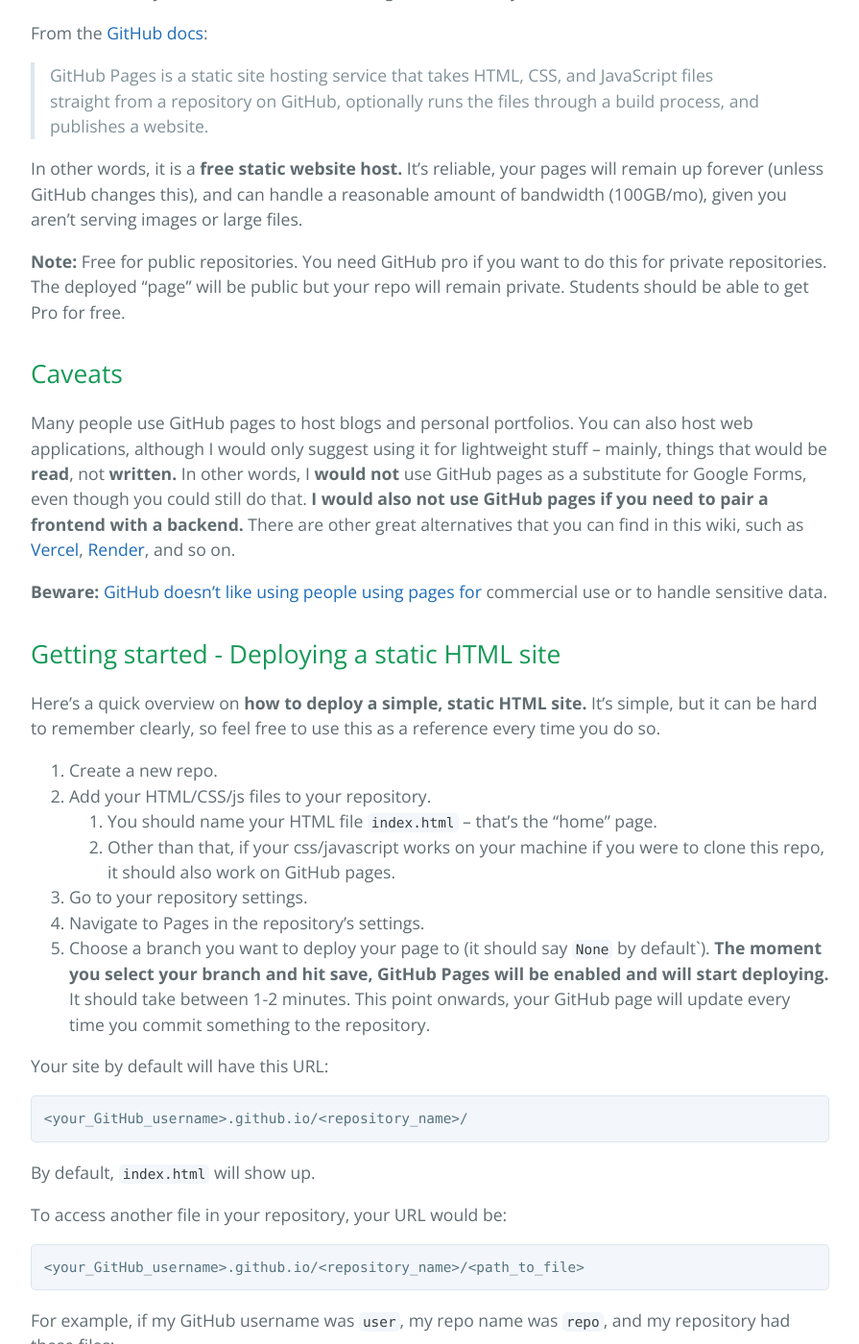
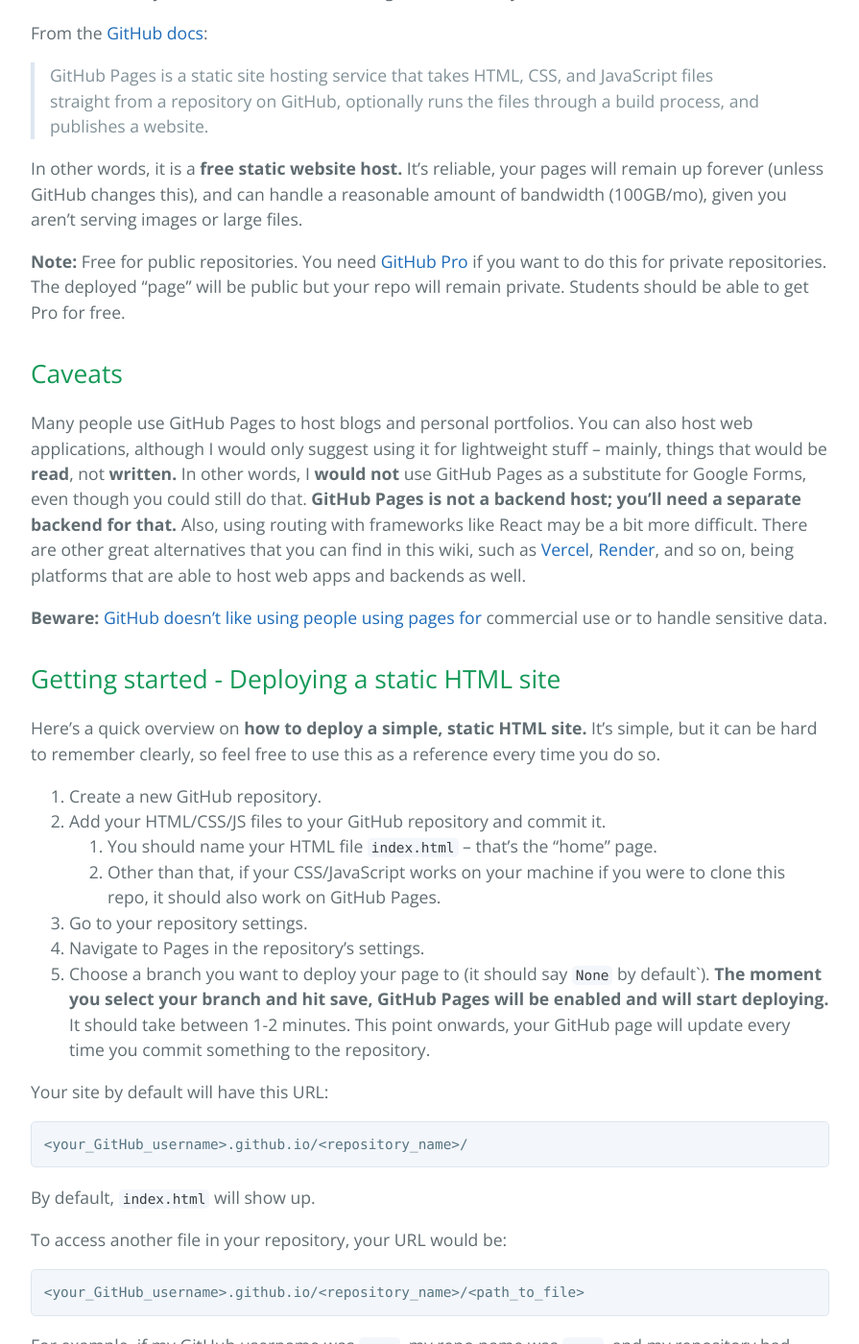
Before and after one commit to learning-software-engineering/learning-software-engineering.github.io, a Jekyll site: the page built from Topics/Development_Process/Github_Pages.md, in a window 1280 px wide and 1400 px high, scrolled down 457 px. Shown: the whole window at 96% size, without its empty margins (192-1087 px from the left). Built offline with Jekyll 4.4.1, drawn with Linux system fonts in a browser that asks for light colours; our own code applies the rules of GitHub Pages for plain Markdown files; some of the changed text lies outside the part shown.

Commit message:
Applied all requested changes / feedback

````diff
--- a/Topics/Development_Process/Github_Pages.md
+++ b/Topics/Development_Process/Github_Pages.md
@@ -8,11 +8,11 @@
 
 In other words, it is a **free static website host.** It's reliable, your pages will remain up forever (unless GitHub changes this), and can handle a reasonable amount of bandwidth (100GB/mo), given you aren't serving images or large files.
 
-**Note:** Free for public repositories. You need GitHub pro if you want to do this for private repositories. The deployed "page" will be public but your repo will remain private. Students should be able to get Pro for free.
+**Note:** Free for public repositories. You need [GitHub Pro](https://github.com/settings/billing/summary) if you want to do this for private repositories. The deployed "page" will be public but your repo will remain private. Students should be able to get Pro for free.
 
 ## Caveats
 
-Many people use GitHub pages to host blogs and personal portfolios. You can also host web applications, although I would only suggest using it for lightweight stuff -- mainly, things that would be **read**, not **written.** In other words, I **would not** use GitHub pages as a substitute for Google Forms, even though you could still do that. **I would also not use GitHub pages if you need to pair a frontend with a backend.** There are other great alternatives that you can find in this wiki, such as [Vercel](https://vercel.com/), [Render](https://render.com/), and so on.
+Many people use GitHub Pages to host blogs and personal portfolios. You can also host web applications, although I would only suggest using it for lightweight stuff -- mainly, things that would be **read**, not **written.** In other words, I **would not** use GitHub Pages as a substitute for Google Forms, even though you could still do that. **GitHub Pages is not a backend host; you'll need a separate backend for that.** Also, using routing with frameworks like React may be a bit more difficult. There are other great alternatives that you can find in this wiki, such as [Vercel](https://vercel.com/), [Render](https://render.com/), and so on, being platforms that are able to host web apps and backends as well.
 
 **Beware:** [GitHub doesn't like using people using pages for](https://docs.github.com/en/pages/getting-started-with-github-pages/about-github-pages#prohibited-uses) commercial use or to handle sensitive data.
 
@@ -20,10 +20,10 @@
 
 Here's a quick overview on **how to deploy a simple, static HTML site.** It's simple, but it can be hard to remember clearly, so feel free to use this as a reference every time you do so.
 
-1. Create a new repo.
-2. Add your HTML/CSS/js files to your repository.
+1. Create a new GitHub repository.
+2. Add your HTML/CSS/JS files to your GitHub repository and commit it.
    1. You should name your HTML file `index.html` -- that's the "home" page.
-   2. Other than that, if your css/javascript works on your machine if you were to clone this repo, it should also work on GitHub pages.
+   2. Other than that, if your CSS/JavaScript works on your machine if you were to clone this repo, it should also work on GitHub Pages.
 3. Go to your repository settings.
 4. Navigate to Pages in the repository's settings.
 5. Choose a branch you want to deploy your page to (it should say `None` by default`). **The moment you select your branch and hit save, GitHub Pages will be enabled and will start deploying.** It should take between 1-2 minutes. This point onwards, your GitHub page will update every time you commit something to the repository.
@@ -60,7 +60,7 @@
 https://user.github.io/repo/somerandomfolder/styles.css
 ```
 
-## Deploying a React project
+## Deploying a React Project
 
 As simple as [following this tutorial](https://create-react-app.dev/docs/deployment#github-pages), from create-react-app, a well-known tool for, well, creating a React app.
 
@@ -72,20 +72,10 @@
 
 ## Deploying an Angular Project
 
-- [Here's your React equivalent.](https://github.com/angular-schule/angular-cli-ghpages)
+- [Angular has a similar CLI tool for deploying projects to GitHub Pages.](https://github.com/angular-schule/angular-cli-ghpages)
 
 - [Want to automate this?](https://github.com/marketplace/actions/angular-deploy-gh-pages-actions)
 
 ## Will I ever run out of bandwidth?
 
-There's a 100GB monthly *soft* bandwidth limit. That's the amount of data that can be transferred from GitHub to users accessing the site until GitHub starts getting a bit upset.
-
-Ensure the files you transmit are small, because on each page load assuming no caching, the amount of bandwidth you transfer is the sum of the size of all files served to the user that came from your repository (quite unfortunate you can't use Discord as a CDN anymore).
-
-If you want an approximate number of page views your site can handle, here's a formula:
-
-```
-(PAGE VIEWS * TYPICAL SIZE OF YOUR HTML FILE AND DATA TRANSFERRED IN MB) / 100 000
-```
-
-Images are large. Really large. A 1080p image with lots of compression takes up 100KB - that's about 100,000 characters, or around 20K words assuming words are 5 characters long. Think twice before including images.
+There's a 100GB monthly *soft* bandwidth limit. That's the amount of data that can be transferred from GitHub to users accessing the site until GitHub starts getting a bit upset -- GitHub won't take your site down right away, but they'll try contacting you first. Beware that images are orders of magnitude larger than HTML code or plain text.
````
